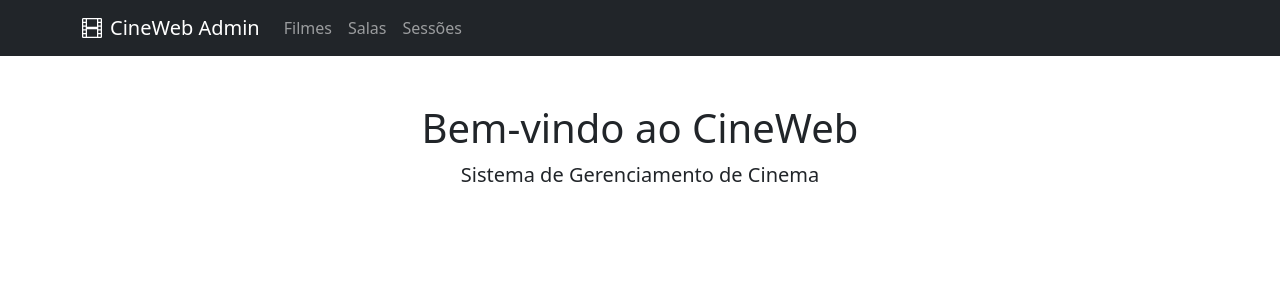
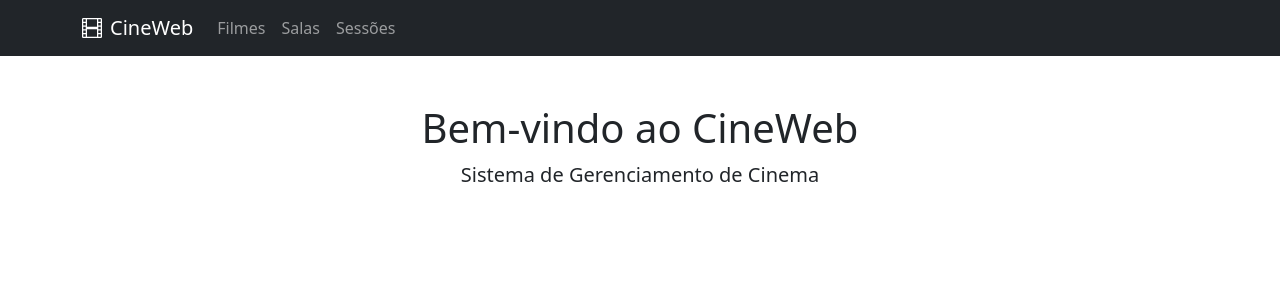
Before and after one commit to motinhapro/CinemaWeb, a React app: page / in a window 1280 px wide. Shown: the top 300 px of the page. Built offline with nearby package versions, Linux system fonts and the light colour scheme; the HTML template or start-up script is replaced by a standard one.

Commit message:
style(navbar): update brand text to CineWeb

```diff
--- a/src/components/Navbar.tsx
+++ b/src/components/Navbar.tsx
@@ -11,7 +11,7 @@ export function Navbar() {
       <div className="container">
         <Link className="navbar-brand" to="/">
           <i className="bi bi-film me-2"></i>
-          CineWeb Admin
+          CineWeb
         </Link>
 
         <button
```
